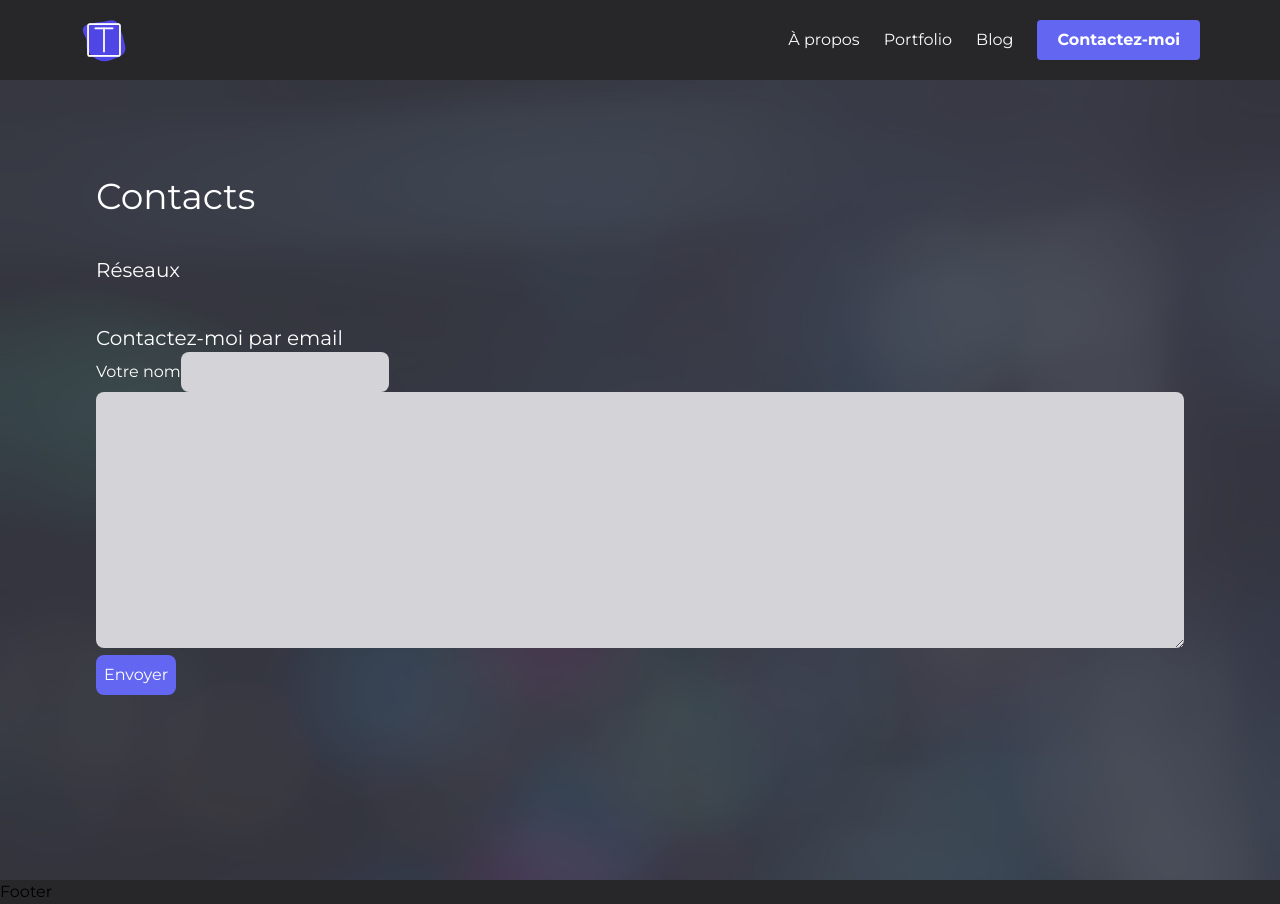
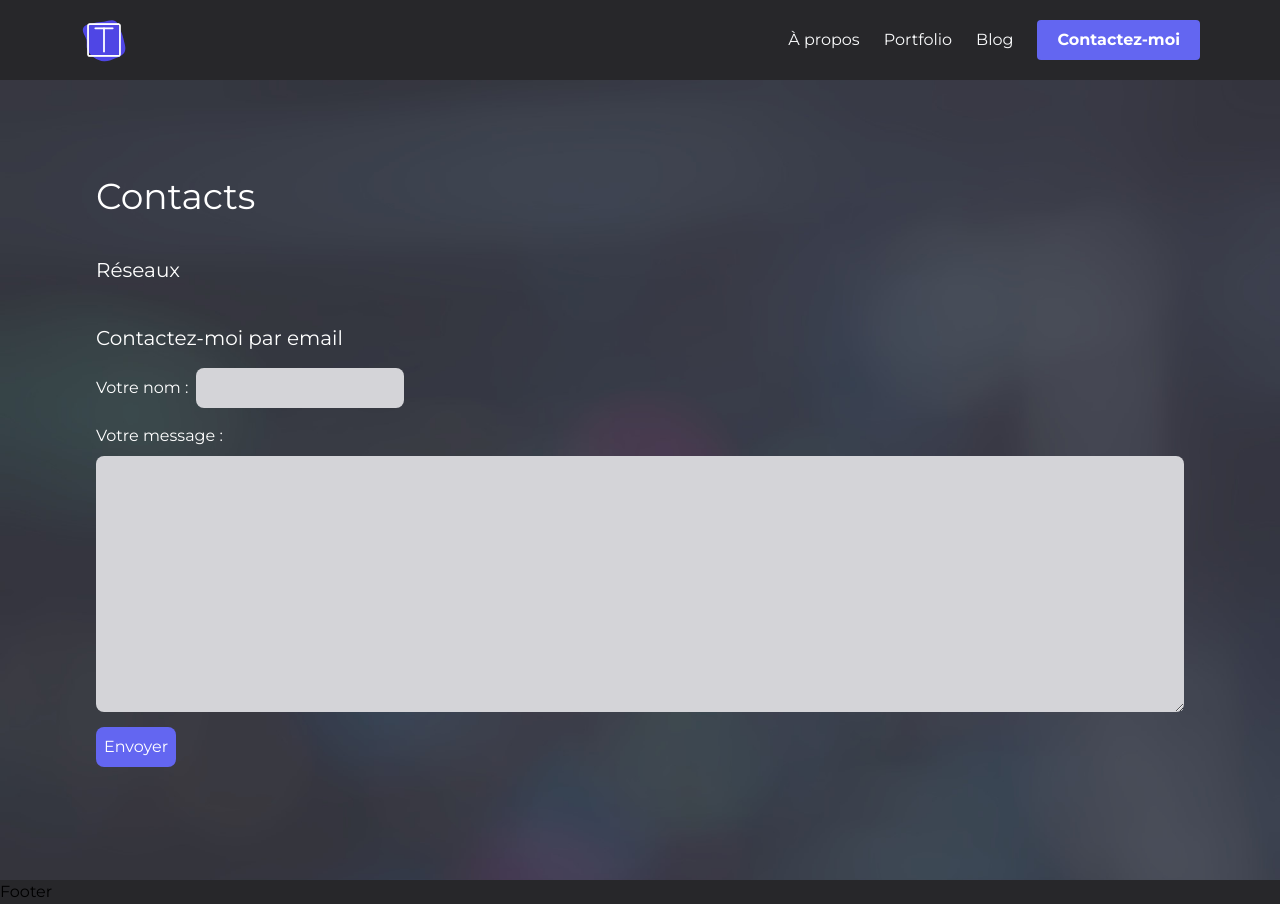
Before and after one commit to thomaspaysac/portfolio, a Next.js app: page /contacts in a window 1280 px wide. Built offline with nearby package versions, Linux system fonts and the light colour scheme; no server answers.

Commit message:
Finish email form on contact page

```diff
--- a/app/lib/actions.ts
+++ b/app/lib/actions.ts
@@ -7,25 +7,22 @@ export type Message = {
   message: string
 }
 
+const resend = new Resend(process.env.RESEND_API_KEY);
+
 export async function sendEmail(formData: FormData) {
   const data = {
     nom: formData.get("nom"),
     message: formData.get("message")
   };
-}
-
-const resend = new Resend(process.env.RESEND_API_KEY);
-
-export async function POST(formData: FormData) {
-  const data = {
-    nom: formData.get("nom"),
-    message: formData.get("message")
-  };
-
-  resend.emails.send({
+  try {
+    resend.emails.send({
       from: 'onboarding@resend.dev',
       to: 'paysac.thomas@gmail.com',
-      subject: 'Hello world',
+      subject: 'Portfolio: nouveau message',
       html: `<p>Message de : ${data.nom}</p> <p>Message : ${data.message}</p>`
     });
+    return {status: 200, message: "Ok"};
+  } catch {
+    return {status: 500, message: "Error"};
+  }
 }
--- a/app/ui/contacts/form.tsx
+++ b/app/ui/contacts/form.tsx
@@ -1,14 +1,39 @@
+'use client';
+
 import { sendEmail } from "@/app/lib/actions";
-import { POST } from "@/app/lib/actions";
+import { useRef, useState } from "react";
 
 export default function Form () {
+  const [messageSent, setMessageSent] = useState(false);
+  const [error, setError] = useState(false);
+  const ref = useRef<HTMLFormElement>(null)
+
   return (
-    <form action={POST}>
-      <h2 className="text-xl"><label htmlFor="message">Contactez-moi par email</label></h2>
-      <label htmlFor="nom">Votre nom</label>
-      <input type="text" id="nom" name="nom" className="bg-zinc-300 text-black p-2 rounded-lg" maxLength={50} required></input>
-      <textarea id="message" name="message" rows={10} minLength={5} maxLength={1000} required className="w-full bg-zinc-300 text-black p-2 rounded-lg"></textarea>
+    <form
+      ref={ref}
+      action={ async (formData) => {
+        const res = await sendEmail(formData);
+        if (res.status !== 200) {
+          setError(true);
+        } else {
+          ref.current?.reset();
+          setError(false);
+          setMessageSent(true);
+        }
+      }}
+    >
+      <h2 className="text-xl mb-4"><label htmlFor="message">Contactez-moi par email</label></h2>
+      <div className="mb-4">
+        <label htmlFor="nom" className="mr-2">Votre nom :</label>
+        <input type="text" id="nom" name="nom" className="bg-zinc-300 text-black p-2 rounded-lg" maxLength={50} required></input>
+      </div>
+      <div className="mb-2">
+        <label htmlFor="message">Votre message :</label>
+        <textarea id="message" name="message" rows={10} minLength={5} maxLength={1000} required className="w-full bg-zinc-300 text-black p-2 mt-2 rounded-lg"></textarea>
+      </div>
+      <div className={error ? "block bg-red-500 p-2 mb-2 rounded-lg w-fit transition-all" : "hidden"}>Une erreur est survenue, veuillez réessayer.</div>
       <button className="bg-indigo-500 p-2 rounded-lg transition-colors hover:bg-indigo-600">Envoyer</button>
+      <div className={messageSent ? 'inline w-fit p-3 ml-4 rounded-lg bg-emerald-500 transition-all' : 'hidden'}>Votre message a bien été envoyé.</div>
     </form>
   )
 }
```
